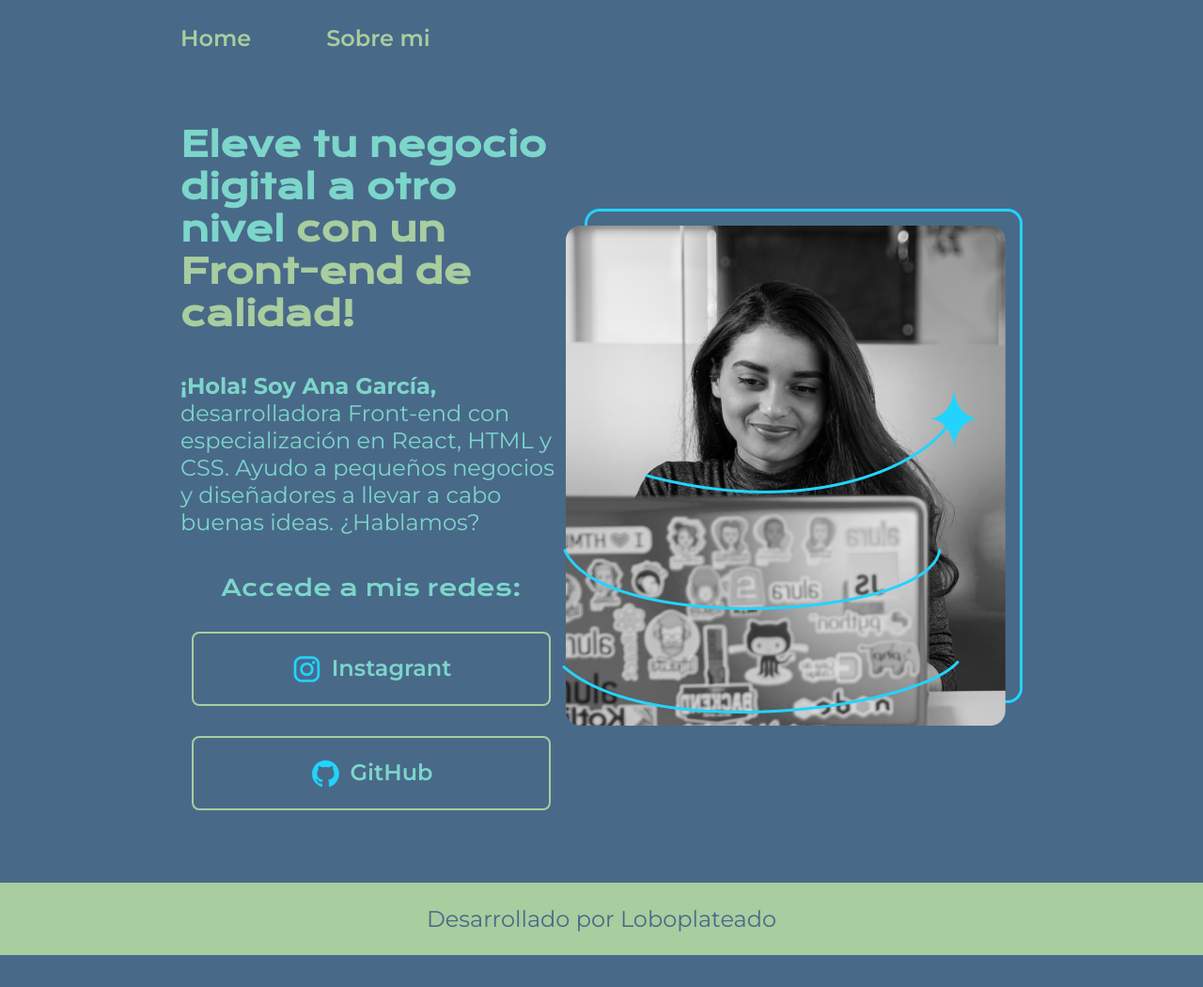
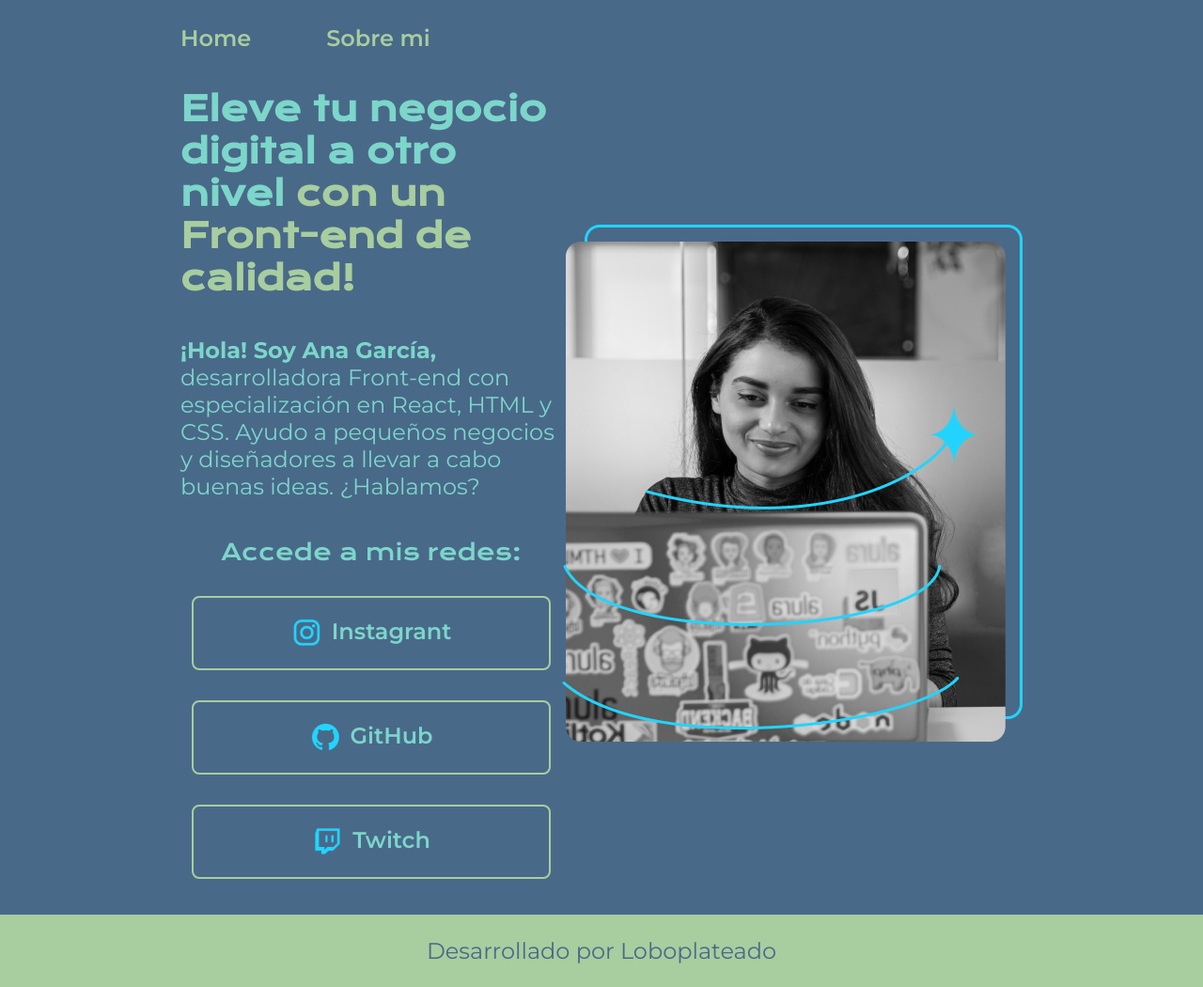
Before and after one commit to purplefox1977/Figma, a plain HTML site: page index.html in a window 1280 px wide. Shown: the whole page at 94% size. Before the commit the page ends 1016 px from the top, so only its background shows below. Drawn offline with nearby package versions, Linux system fonts and the light colour scheme.

Commit message:
unidad rem

```diff
--- a/index.html
+++ b/index.html
@@ -37,6 +37,9 @@
                     <img src="assets/github.png">
                     GitHub</a>
 
+                <a class="enlaces__link" href="https://www.twitch.tv/elspreen?lang=es">
+                    <img src="assets/twitch.png">
+                    Twitch</a>
             </div>
 
         </seccion>
--- a/style/style.css
+++ b/style/style.css
@@ -50,7 +50,7 @@ body{
     ver con el margen puesto en la clase presentacion*/
     /*
     margin: 10%;/*crea un poco de espacio afuera de loselementos*/
-    padding: 6% 15%;
+    padding: 3% 15%;/*  6% 15%;   10% 15%;*/
     /*esto va en la primera etapa elementos lejos*/
     /*margin: 10% 15% ; agregamos otra medida entonces la primera pertenece al vertical y la segunda al horizontal*/
 
@@ -69,7 +69,7 @@ body{
 }
 .contenido__titulo{
     font-family:var(--fuente-krona);/*fuente importada*/
-    font-size: 36px;/*propiedadquese usa para la altura de lafuente*/
+    font-size: 2.25rem; /*36px;propiedadquese usa para la altura de lafuente*/
 }
 .contenido__texto{
     font-size: 1.5rem;/*24px;*/
```
Also changed, not shown: 1 other file.
